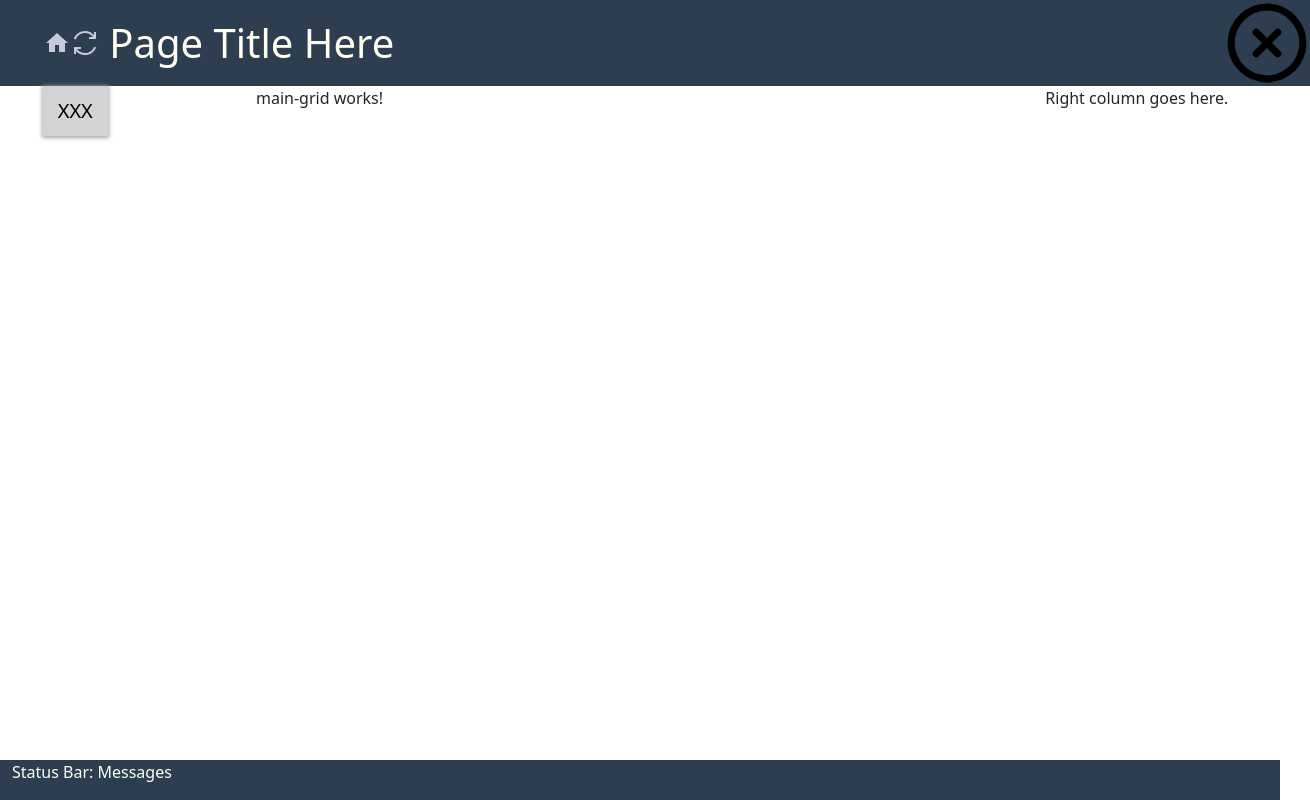
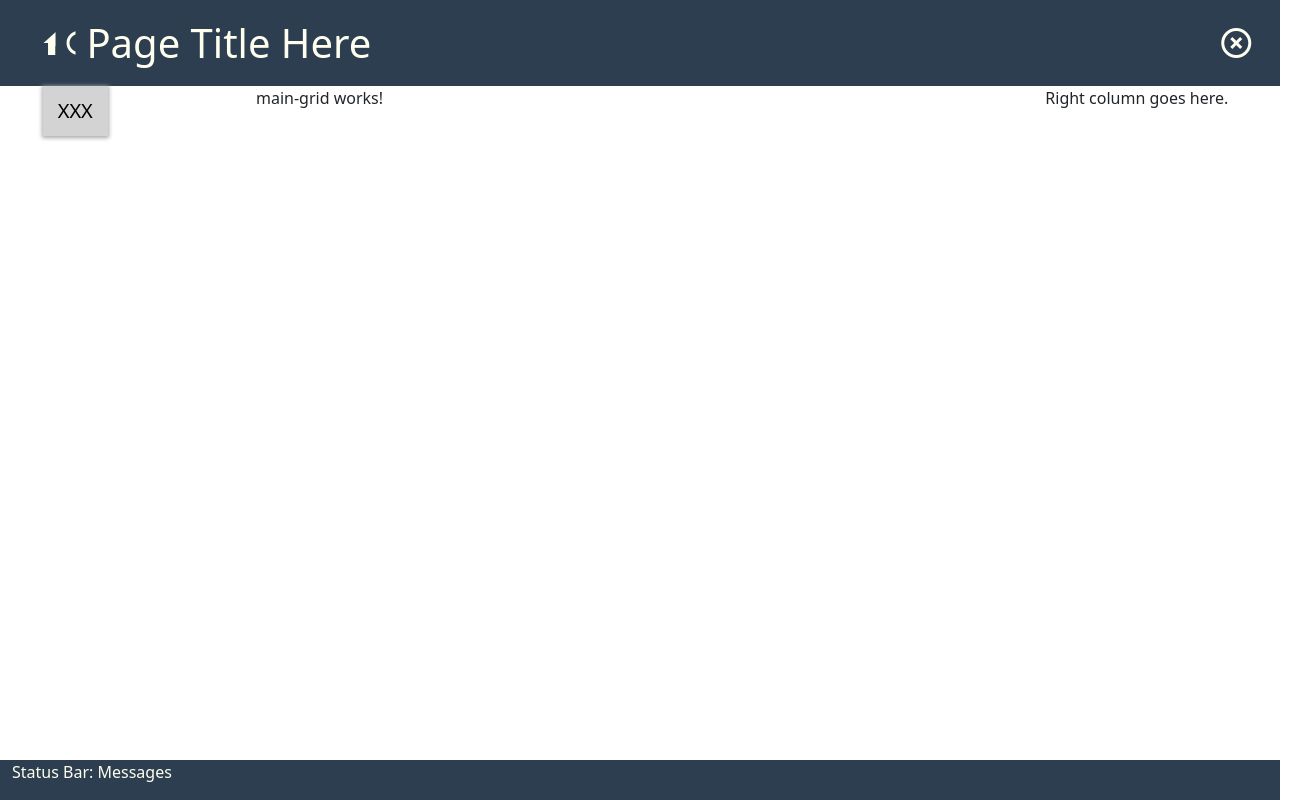
Before and after one commit to ashleylovette/alan-wire-project, an Angular app: page / in a window 1280 px wide. Shown: the whole page, 1310 px wide, since content can reach past the window. Built offline with nearby package versions, Linux system fonts and the light colour scheme.

Commit message:
Header Icon Fix
Used material icons to allow hover effects on icons in the header.

```diff
--- a/src/app/header/header.component.css
+++ b/src/app/header/header.component.css
@@ -15,11 +15,24 @@
   display: flex;
   flex-direction: row;
   justify-content: space-around;
-  padding-left: 3.5%;
+  padding-left: 3%;
+  padding-right: 3%;
   margin-top: 1.5%;
   margin-bottom: 1.5%;
   margin-right: auto;
   cursor: pointer;
+  align-items: center;
+}
+
+mat-icon {
+  color: var(--text-color);
+  transform: scale(1.5);
+  margin-left: 1.5%;
+  margin-right: 1.5%;
+}
+
+mat-icon:hover {
+  color: #0088a9;
 }
 
 .title {
@@ -27,14 +40,15 @@
   color: ivory;
   padding-left: 2.5%;
 }
+
+.title:hover {
+  color: #0088a9;
+}
 .right-icons {
   display: flex;
   flex-direction: row;
   padding-right: 2.5%;
   transition: all 0.3s ease 0s;
   cursor: pointer;
+  align-items: center;
 }
-
-.right-icons:hover {
-  color: #0088a9;
-}
--- a/src/app/header/header.component.html
+++ b/src/app/header/header.component.html
@@ -1,10 +1,11 @@
 <div class="header-container">
   <div class="left-icons">
-    <img src="../../assets/icons/icons8-home.svg" alt="Home" />
-    <img src="../../assets/icons/icons8-refresh.svg" alt="Refresh" />
+    <mat-icon aria-hidden="false" aria-label="Home">home</mat-icon>
+    <mat-icon aria-hidden="false" aria-label="Refresh">refresh</mat-icon>
     <h1 class="title">{{ pageTitle }}</h1>
   </div>
   <div class="right-icons">
-    <img src="../../assets/icons/2561211_circle_x_icon.svg" alt="" />
+    <mat-icon aria-hidden="false" aria-label="Exit">highlight_off</mat-icon>
+    <!-- <img src="../../assets/icons/2561211_circle_x_icon.svg" alt="" /> -->
   </div>
 </div>
```
